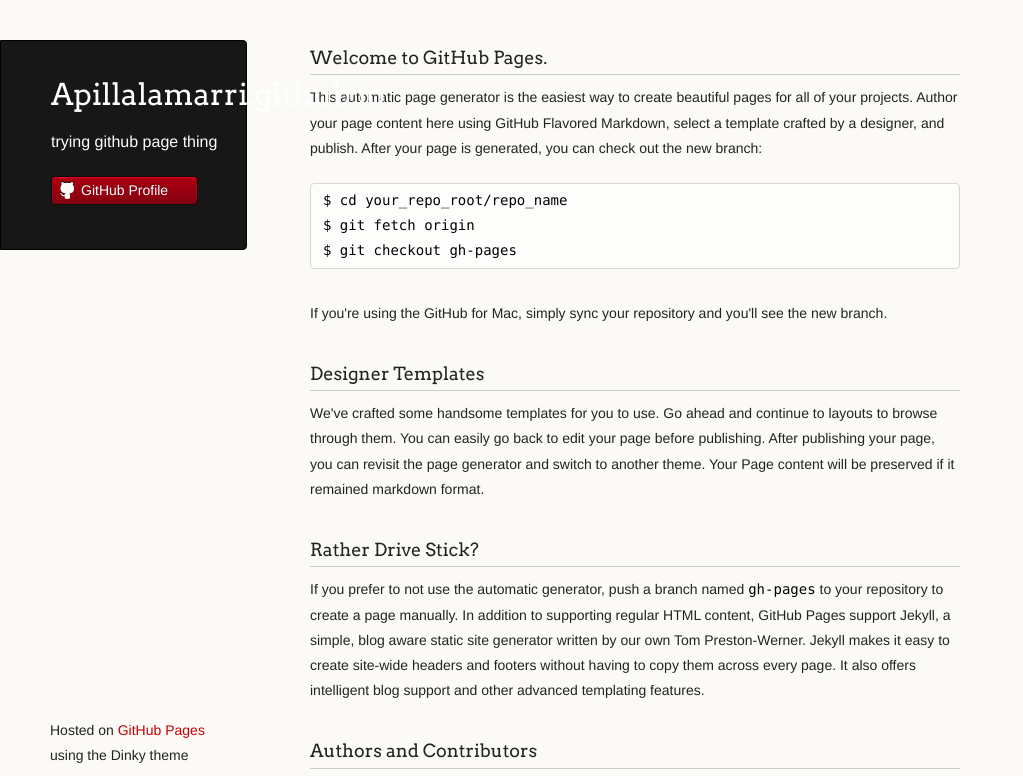
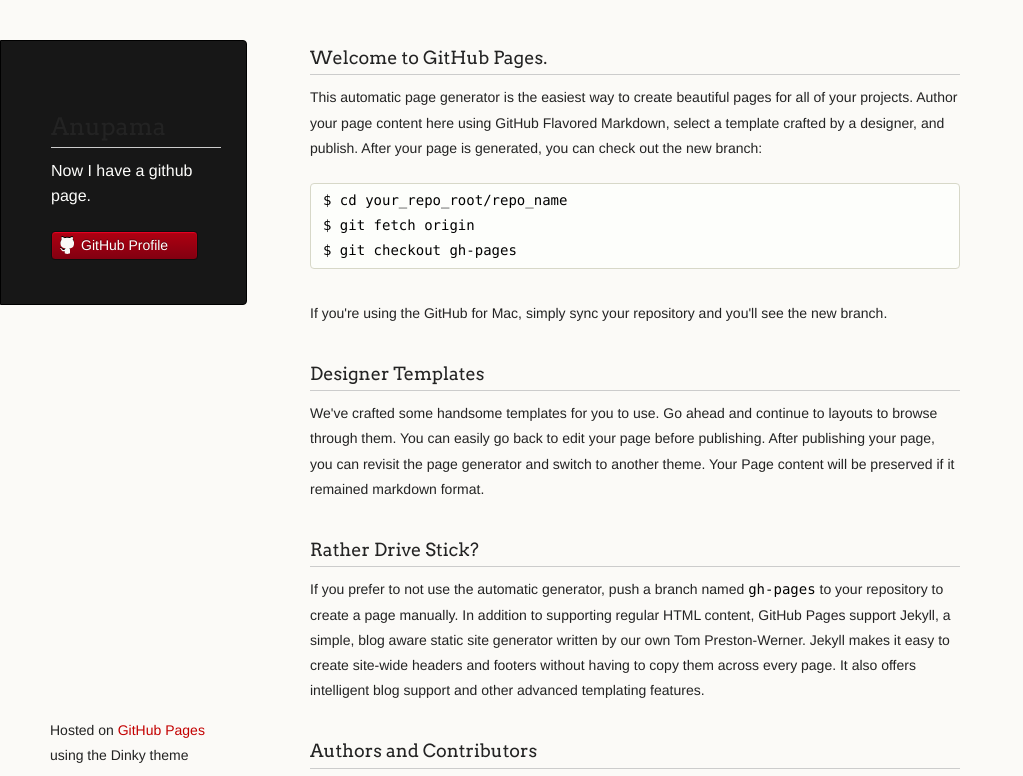
Before and after one commit to apillalamarri/apillalamarri.github.io, a plain HTML site: page index.html in a window 1280 px wide. Shown: the top 776 px of the page, without its empty margins (0-1023 px from the left). Drawn offline with Linux system fonts and the light colour scheme.

Commit message:
Update index.html

```diff
--- a/index.html
+++ b/index.html
@@ -16,8 +16,8 @@
   <body>
     <div class="wrapper">
       <header>
-        <h1 class="header">Apillalamarri.github.io</h1>
-        <p class="header">trying github page thing</p>
+        <h2 class="header">Anupama</h1>
+        <p class="header">Now I have a github page.</p>
 
 
 
```
